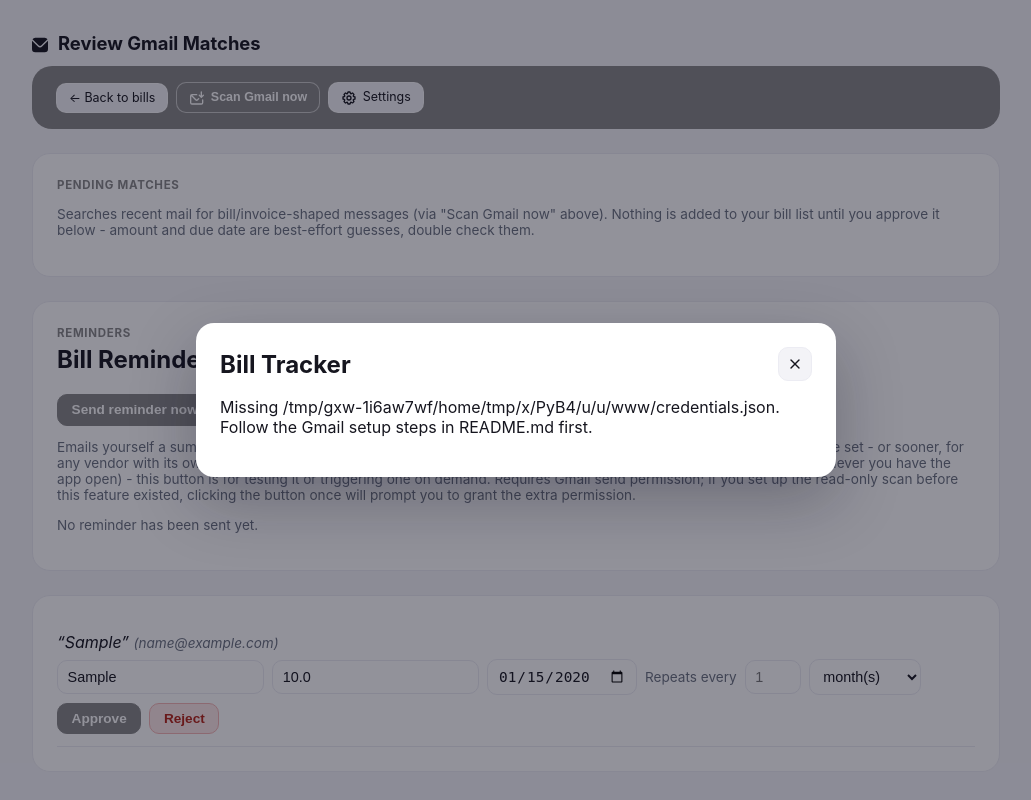
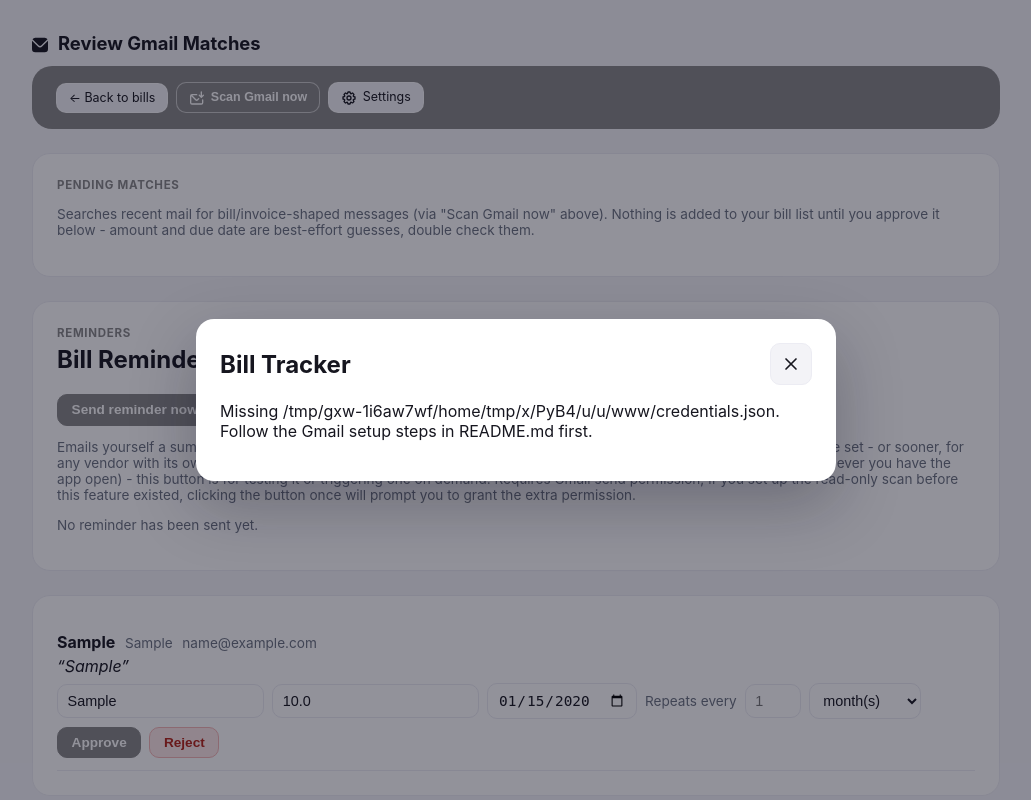
Before and after one commit to garretgonzales/BillAssist, a Flask app: a page that uses templates/review.html in a window 1280 px wide. Shown: the whole page, without its empty margins (124-1155 px from the left). Run offline with Flask 3, Linux system fonts and the light colour scheme; a user stored in the database is signed in; tables that the repository leaves empty hold one stand-in row (values such as "Sample post"); data that the repository does not hold is empty.

Commit message:
icon coloring, icon size increase, layout adjustments, favicon swap, raised scrap total, fixed dark mode accent colors

```diff
--- a/app.py
+++ b/app.py
@@ -246,6 +246,10 @@
         "accent": hex_color,
         "accent-dark": shade(l - 0.12, s),
         "accent-soft": shade(soft_lightness, min(1.0, s * 0.6 + 0.15)),
+        # Accent is also used as a foreground color in a few places. In
+        # dark mode, white is the dependable readable ink against the dark
+        # page/card surfaces, regardless of how dark a preset is.
+        "accent-ink": "#ffffff" if dark else hex_color,
         "on-accent": "#16161f" if luminance > 0.6 else "#ffffff",
     }
 
@@ -322,6 +326,12 @@
     if not value:
         return value
     return date.fromisoformat(value).strftime("%m/%d/%Y")
+
+
+@app.template_filter("clean_email_preview")
+def clean_email_preview(value):
+    """Keep review previews compact and readable without changing stored mail."""
+    return re.sub(r"\s+", " ", value or "").strip()
 
 
 def _build_pie_slices(by_category, total):
--- a/gmail_scraper.py
+++ b/gmail_scraper.py
@@ -247,7 +247,7 @@
     return None
 
 
-def scan(user_id, query=None, max_results=25):
+def scan(user_id, query=None, max_results=50):
     """Fetch candidate bill emails and insert unseen, not-already-tracked ones
     into pending_bills. Any vendor you've already added manually or approved
     from a previous scan is skipped so it doesn't keep coming back for
--- a/static/style.css
+++ b/static/style.css
@@ -6,6 +6,7 @@
   --accent: #4a3aeb;
   --accent-dark: #372ec2;
   --accent-soft: #ece9fd;
+  --accent-ink: #4a3aeb;
   --on-accent: #ffffff;
   --bg: #f4f4f8;
   --card-bg: #ffffff;
@@ -174,7 +175,7 @@
   letter-spacing: 0.06em;
   font-size: 0.72rem;
   font-weight: 700;
-  color: var(--accent);
+  color: var(--accent-ink);
   margin-bottom: 0.35rem;
 }
 
@@ -539,8 +540,12 @@
   width: 1.5em;
   height: 1.5em;
   border-radius: 50%;
-  background: var(--accent-soft);
-  color: var(--accent);
+  /* Keep bill icons neutral so a dark or saturated accent cannot make the
+     icon and its badge blend together. Accent remains reserved for the
+     selected state and other intentional emphasis. */
+  background: var(--btn-bg);
+  color: var(--text);
+  border: 1px solid var(--border);
   margin-right: 0.4em;
   vertical-align: middle;
 }
@@ -724,6 +729,14 @@
 .pending-row {
   border-bottom: 1px solid var(--border);
   padding: 0.75rem 0;
+}
+
+.pending-heading {
+  display: flex;
+  align-items: baseline;
+  gap: 0.6rem;
+  flex-wrap: wrap;
+  margin-bottom: 0.25rem;
 }
 
 .snippet {
@@ -1283,6 +1296,29 @@
   .focus-panel.mobile-only-panel {
     display: none !important;
   }
+
+  .category-icon {
+    width: 2em;
+    height: 2em;
+  }
+
+  .category-icon svg {
+    width: 1.1em;
+    height: 1.1em;
+  }
+
+  .icon-btn {
+    width: 42px;
+    height: 42px;
+  }
+
+  /* The SVGs inside .icon-btn carry fixed width/height="16" attributes
+     in the markup - without this override, growing the button above
+     just adds empty padding instead of a bigger glyph. */
+  .icon-btn svg {
+    width: 20px;
+    height: 20px;
+  }
 }
 
 /* Tables can outgrow a phone screen (Actions column alone is ~200px) -
@@ -1377,7 +1413,7 @@
 }
 
 .privacy-veil svg {
-  color: var(--accent);
+  color: var(--accent-ink);
 }
 
 .privacy-veil-label {
--- a/templates/review.html
+++ b/templates/review.html
@@ -62,10 +62,15 @@
     {% endif %}
   </section>
 
-  <section class="card">
+    <section class="card">
     {% for p in pending %}
     <form method="post" action="{{ url_for('approve_pending', pending_id=p['id']) }}" class="pending-row">
-      <div class="snippet">&ldquo;{{ p['snippet'] }}&rdquo; <span class="hint">({{ p['email_date'] }})</span></div>
+      <div class="pending-heading">
+        <strong>{{ p['vendor'] or 'Possible bill' }}</strong>
+        {% if p['sender_domain'] %}<span class="hint">{{ p['sender_domain'] }}</span>{% endif %}
+        {% if p['email_date'] %}<span class="hint">{{ p['email_date'] }}</span>{% endif %}
+      </div>
+      <div class="snippet">&ldquo;{{ p['snippet']|clean_email_preview }}&rdquo;</div>
       <div class="row">
         <input name="vendor" value="{{ p['vendor'] or '' }}" placeholder="Vendor">
         <input name="amount" type="number" step="0.01" inputmode="decimal" value="{{ p['amount'] if p['amount'] is not none else '' }}" placeholder="Amount">
```
Also changed, not shown: static/favicon.ico, static/icons/sack-dollar.svg.
